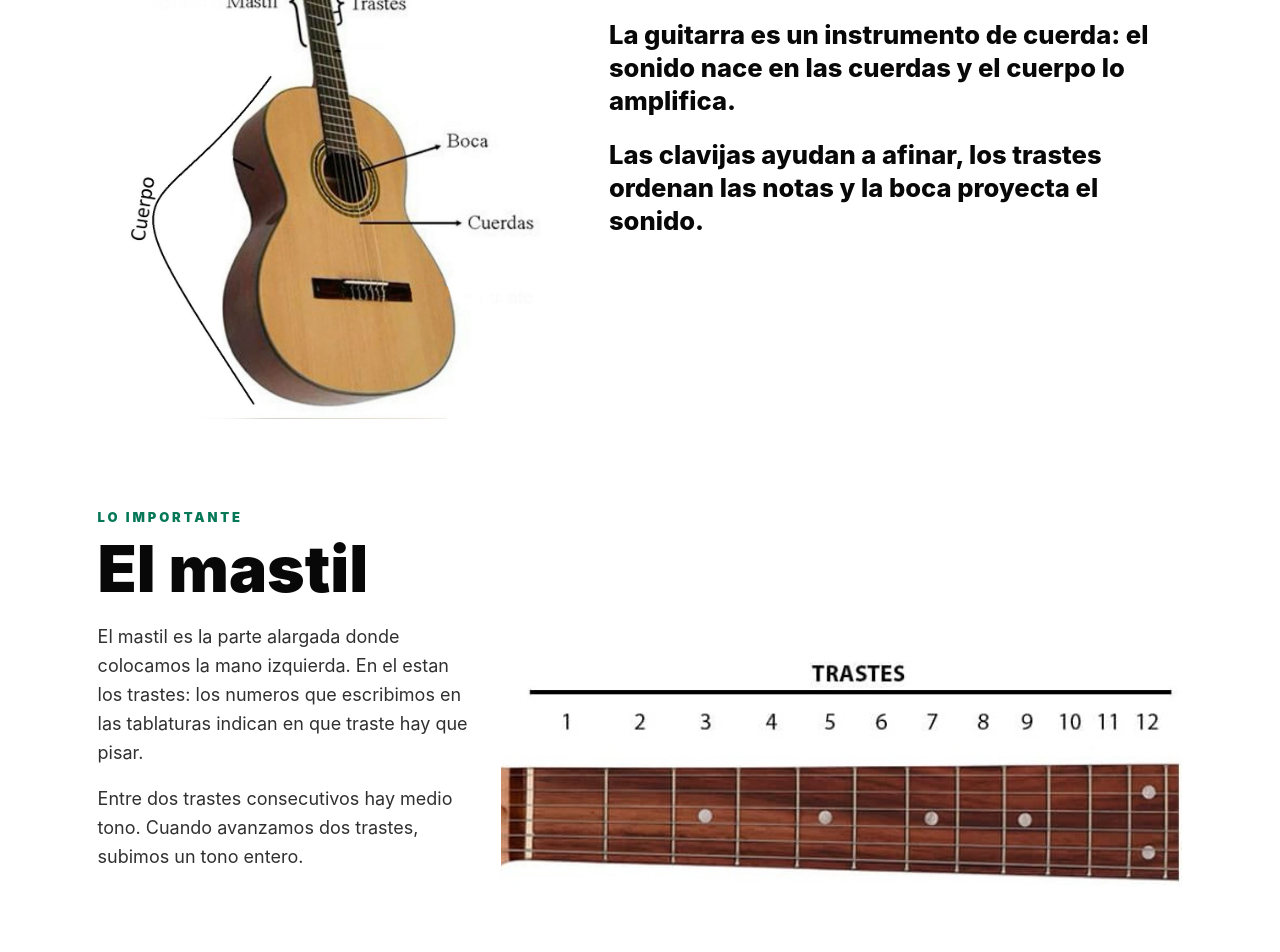
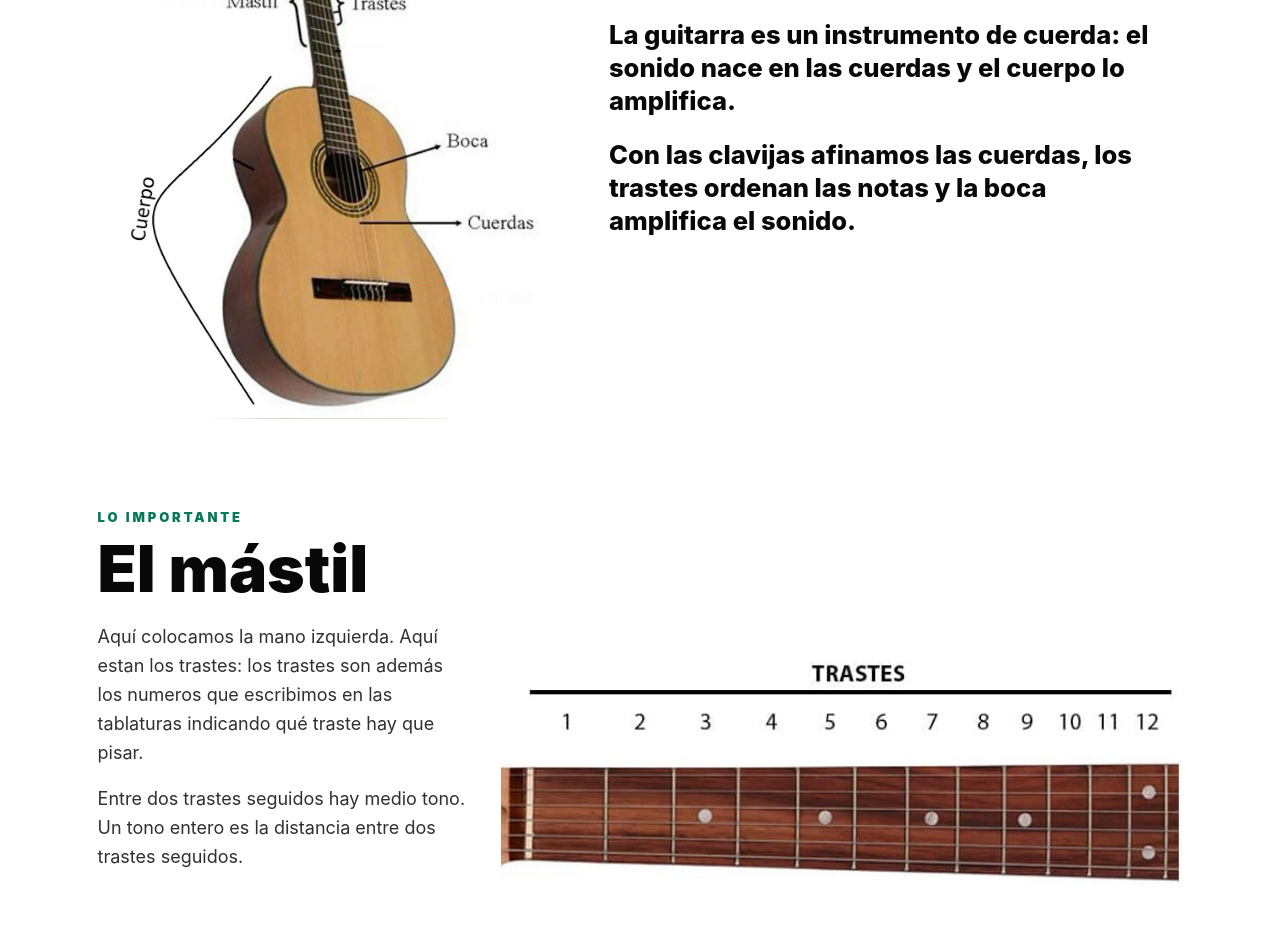
Before and after one commit to OrdazMaestre/guitarra-ensenanza, a Next.js app: page /lecciones/temario/conceptos-basicos in a window 1280 px wide. Shown: the part 460-1412 px from the top of the page. Built offline with nearby package versions, Linux system fonts and the light colour scheme.

Commit message:
GUITARRA_1.8

```diff
--- a/app/lecciones/temario/_lesson-pages/AcordesPage.tsx
+++ b/app/lecciones/temario/_lesson-pages/AcordesPage.tsx
@@ -253,7 +253,7 @@ export default function AcordesPage({ previous, next }: LessonPageProps) {
             Los acordes que teneis que ir prancticándo para clase son <strong>todos los mayores</strong>, ademas de <strong>Em</strong> y <strong>Am</strong>.
           </p>
           <p>
-            Mejor forma de EMPEZAR a practicar: <strong>F</strong> - acorde cualquiera - <strong>G</strong> - acorde cualquiera - <strong>F</strong> - acorde cualquiera - <strong>G</strong>...
+            Mejor forma de EMPEZAR a practicar: <strong>F</strong> - acorde cualquiera - <strong>G</strong> - acorde cualquiera - <strong>F</strong> - acorde cualquiera - <strong>G</strong>... Sé que F cuesta mucho pero es muy importante, asique mejor acostumbrarse rápido
           </p>
         </section>
       </article>
--- a/app/lecciones/temario/_lesson-pages/ConceptosBasicosPage.tsx
+++ b/app/lecciones/temario/_lesson-pages/ConceptosBasicosPage.tsx
@@ -66,7 +66,7 @@ export default function ConceptosBasicosPage({ previous, next }: LessonPageProps
                 La guitarra es un instrumento de cuerda: el sonido nace en las cuerdas y el cuerpo lo amplifica.
               </p>
               <p>
-                Las clavijas ayudan a afinar, los trastes ordenan las notas y la boca proyecta el sonido.
+                Con las clavijas afinamos las cuerdas, los trastes ordenan las notas y la boca amplifica el sonido.
               </p>
             </div>
           </section>
@@ -74,12 +74,12 @@ export default function ConceptosBasicosPage({ previous, next }: LessonPageProps
           <section className="mastil-section">
             <div className="mastil-copy">
               <p className="lesson-kicker">Lo importante</p>
-              <h2>El mastil</h2>
+              <h2>El mástil</h2>
               <p>
-                El mastil es la parte alargada donde colocamos la mano izquierda. En el estan los trastes: los numeros que escribimos en las tablaturas indican en que traste hay que pisar.
+                Aquí colocamos la mano izquierda. Aquí estan los trastes: los trastes son además los numeros que escribimos en las tablaturas indicando qué traste hay que pisar.
               </p>
               <p>
-                Entre dos trastes consecutivos hay medio tono. Cuando avanzamos dos trastes, subimos un tono entero.
+                Entre dos trastes seguidos hay medio tono. Un tono entero es la distancia entre dos trastes seguidos.
               </p>
             </div>
 
--- a/app/lecciones/temario/_lesson-pages/FigurasAcordesPage.tsx
+++ b/app/lecciones/temario/_lesson-pages/FigurasAcordesPage.tsx
@@ -116,8 +116,7 @@ export default function FigurasAcordesPage({ previous, next }: LessonPageProps)
             <strong>Ejercicio:</strong> practicar la progresion de acordes de arriba.
           </p>
           <p>No hace falta tocar las 6 cuerdas a la vez desde el principio.</p>
-          <p>Podemos usar solo las 3 cuerdas de arriba.</p>
-          <p>O solo las 3 cuerdas de abajo.</p></section><section className="practice-box" aria-label="Ejercicio">
+          <p>Podemos usar solo las 3 cuerdas de arriba o solo las 3 cuerdas de abajo.</p></section><section className="practice-box" aria-label="Ejercicio">
           <p>Si estamos atentos nos damos cuenta de que son las figuras de todos los acordes mayores básicos.</p>
           <p>Cada acorde básico está en su propia figura para facilitar tocarlos todos entre los trastes 1 y 5.</p>
         </section>
```
